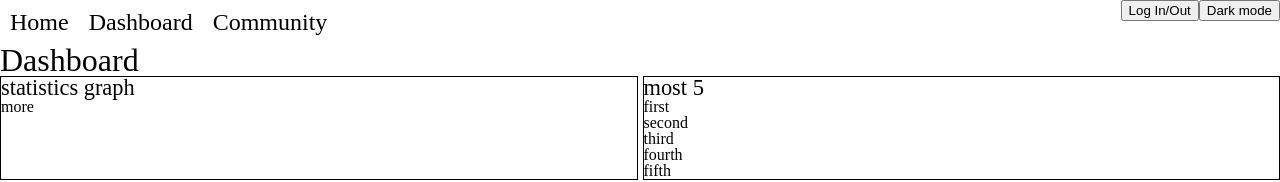
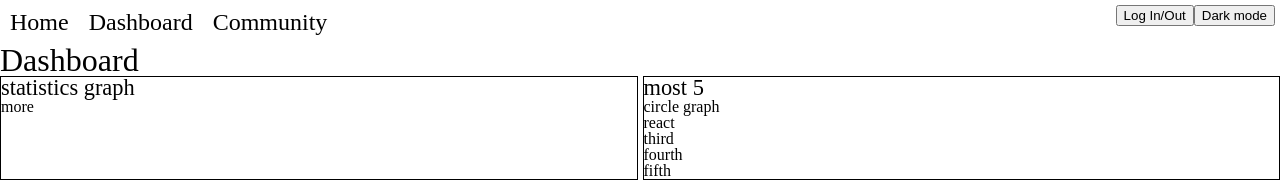
Before and after one commit to Cj-K-7/comunity, a Next.js app: page /dashboard in a window 1280 px wide. Shown: the top 182 px of the page. Built offline with nearby package versions, Linux system fonts and the light colour scheme.

Commit message:
next/babel styled-components

```diff
--- a/package.json
+++ b/package.json
@@ -11,6 +11,7 @@
   "dependencies": {
     "@reduxjs/toolkit": "^1.8.1",
     "@types/styled-components": "^5.1.25",
+    "babel-plugin-styled-components": "^2.0.7",
     "next": "^12.1.5",
     "react": "18.0.0",
     "react-dom": "18.0.0",
--- a/pages/dashboard/index.tsx
+++ b/pages/dashboard/index.tsx
@@ -39,8 +39,8 @@ const DashboardHome: NextPage = () => {
         <Section>
           <SectionTitle>most 5</SectionTitle>
           <ol>
-            <li>first</li>
-            <li>second</li>
+            <li>circle graph</li>
+            <li>react</li>
             <li>third</li>
             <li>fourth</li>
             <li>fifth</li>
--- a/public/components/Navigation.tsx
+++ b/public/components/Navigation.tsx
@@ -10,6 +10,7 @@ const NaviBar = styled.div`
 const NaviMenus = styled.section`
   & ul {
     display: flex;
+    flex-direction: row;
   }
   & ul li {
     margin: 10px;
@@ -18,7 +19,9 @@ const NaviMenus = styled.section`
   }
 `;
 
-const UtillMenus = styled.section``;
+const UtillMenus = styled.section`
+  margin : 5px;
+`;
 
 interface INaviProps {
   setDark: Dispatch<SetStateAction<boolean>>;
```
Also changed, not shown: pages/index.tsx (+14 -5 lines), .babelrc (added), 1 other file (tests, documents, lock files or other folders).
